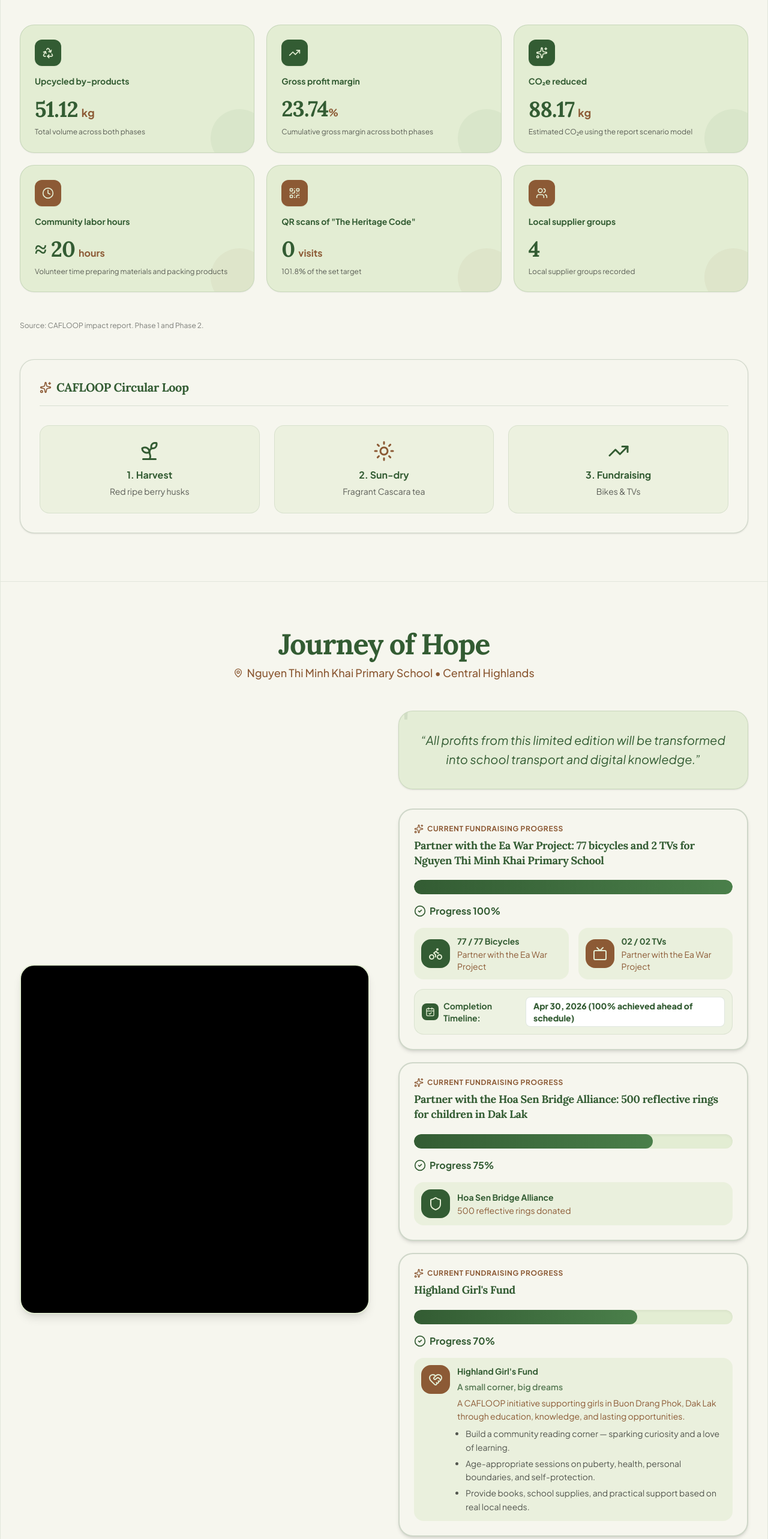
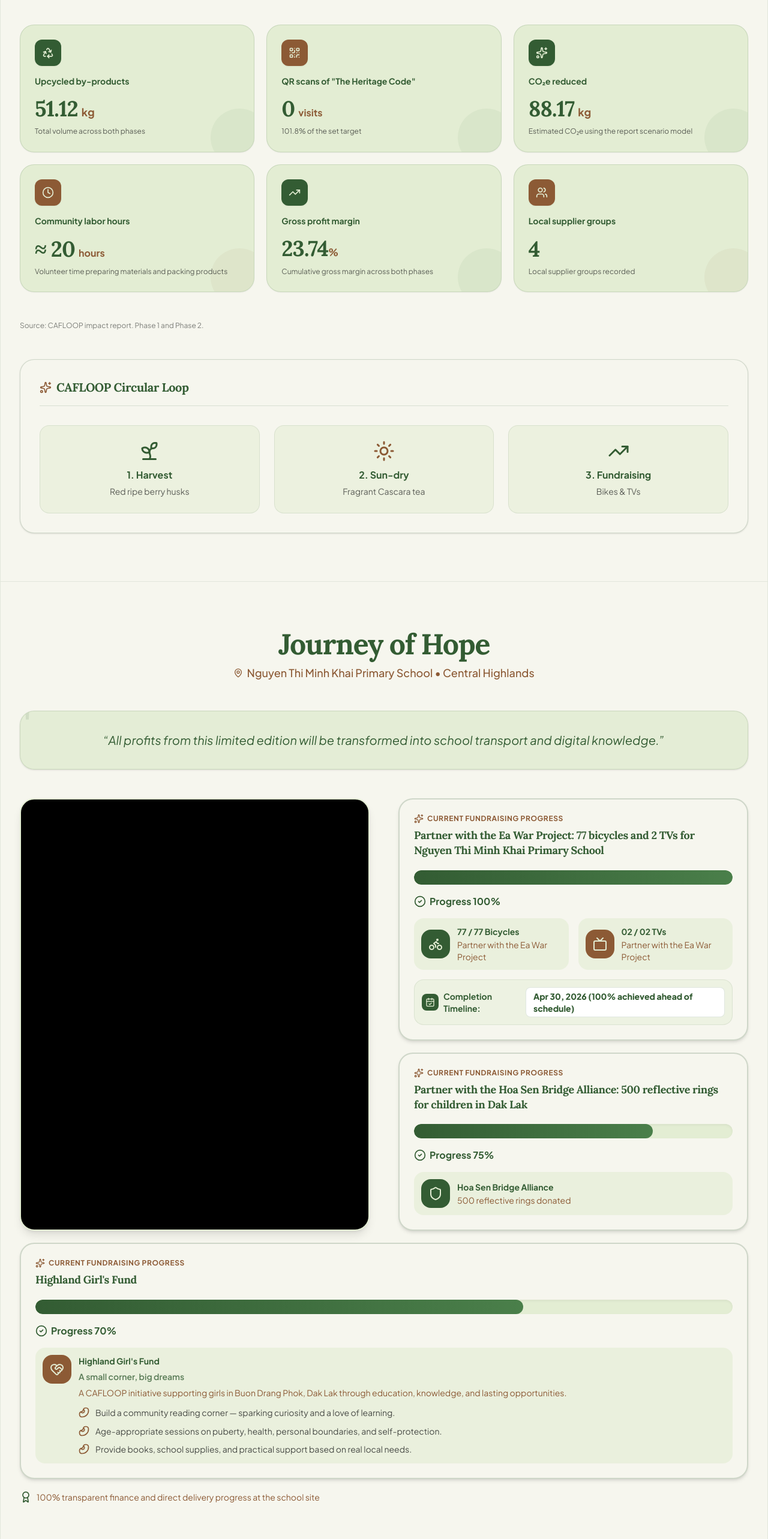
Before and after one commit to BachAn1205/cafloop-from-husk-to-hope, a React (Vite) app: page / in a window 1280 px wide. Shown: the part 1055-3621 px from the top of the page at 60% size. Built offline with nearby package versions, Linux system fonts and the light colour scheme; no server answers; the database is empty.

Commit message:
refactor: update ESGSection to track and display QR scan visits, swap card content, and enhance styling

```diff
--- a/src/components/ESGSection.tsx
+++ b/src/components/ESGSection.tsx
@@ -81,9 +81,9 @@ export function ESGSection() {
             </div>
           </motion.div>
 
-          {/* Card 2: Vỏ cà phê tái chế (500kg) */}
+          {/* Card 2: Lượt quét mã QR */}
           <motion.div
-            id="card-esg-recycled-husk"
+            id="card-esg-qr-scans"
             initial={{ opacity: 0, y: 20 }}
             whileInView={{ opacity: 1, y: 0 }}
             viewport={{ once: true, margin: '-30px' }}
@@ -95,25 +95,31 @@ export function ESGSection() {
 
             <div>
               <div className="mb-4">
-                <div className="w-11 h-11 rounded-xl bg-[#335C33] text-[#F6F6EE] flex items-center justify-center shadow-xs">
-                  <TrendingUp className="w-5 h-5 text-[#E3EDD3]" />
+                <div className="w-11 h-11 rounded-xl bg-[#8C5A35] text-[#F6F6EE] flex items-center justify-center shadow-xs">
+                  <QrCode className="w-5 h-5 text-[#E3EDD3]" />
                 </div>
               </div>
 
               <p className="text-xs md:text-sm font-bold text-[#335C33] leading-snug mb-2">
-                {t('esgCardHuskTitle')}
+                {t('esgCardQRTitle')}
               </p>
             </div>
 
             <div className="relative z-10 mt-2">
               <div className="flex items-baseline gap-1.5">
                 <span className="text-2xl md:text-3xl lg:text-4xl font-extrabold text-[#335C33] tracking-tight font-serif">
-                  {language === 'vi' ? '23,74' : '23.74'}
-                  <span className="text-base md:text-lg font-bold text-[#8C5A35]">%</span>
+                  {qrVisitCount === null ? (
+                    '0'
+                  ) : (
+                    <AnimatedCounter to={qrVisitCount} duration={2.0} />
+                  )}
+                </span>
+                <span className="text-sm md:text-base font-bold text-[#8C5A35]">
+                  {language === 'vi' ? 'lượt' : 'visits'}
                 </span>
               </div>
               <p className="text-[11px] md:text-xs text-[#2C2E2B]/75 mt-2 leading-relaxed">
-                {t('esgCardHuskDesc')}
+                {t('esgCardQRDesc')}
               </p>
             </div>
           </motion.div>
@@ -194,9 +200,9 @@ export function ESGSection() {
             </div>
           </motion.div>
 
-          {/* Card 5: Lượt quét mã QR truy cập trang web - Nền icon màu nâu */}
+          {/* Card 5: Biên lợi nhuận gộp */}
           <motion.div
-            id="card-esg-qr-scans"
+            id="card-esg-recycled-husk"
             initial={{ opacity: 0, y: 20 }}
             whileInView={{ opacity: 1, y: 0 }}
             viewport={{ once: true, margin: '-30px' }}
@@ -204,35 +210,29 @@ export function ESGSection() {
             whileHover={{ y: -4 }}
             className="bg-[#E3EDD3] rounded-2xl md:rounded-3xl p-5 md:p-6 shadow-xs border border-[#335C33]/15 flex flex-col justify-between transition-[box-shadow,transform] duration-300 hover:shadow-lg relative overflow-hidden group cursor-default"
           >
-            <div className="absolute -bottom-6 -right-6 w-24 h-24 bg-[#8C5A35]/5 rounded-full pointer-events-none group-hover:scale-125 transition-transform duration-500" />
+            <div className="absolute -bottom-6 -right-6 w-24 h-24 bg-[#335C33]/5 rounded-full pointer-events-none group-hover:scale-125 transition-transform duration-500" />
 
             <div>
               <div className="mb-4">
-                <div className="w-11 h-11 rounded-xl bg-[#8C5A35] text-[#F6F6EE] flex items-center justify-center shadow-xs">
-                  <QrCode className="w-5 h-5 text-[#E3EDD3]" />
+                <div className="w-11 h-11 rounded-xl bg-[#335C33] text-[#F6F6EE] flex items-center justify-center shadow-xs">
+                  <TrendingUp className="w-5 h-5 text-[#E3EDD3]" />
                 </div>
               </div>
 
               <p className="text-xs md:text-sm font-bold text-[#335C33] leading-snug mb-2">
-                {t('esgCardQRTitle')}
+                {t('esgCardHuskTitle')}
               </p>
             </div>
 
             <div className="relative z-10 mt-2">
               <div className="flex items-baseline gap-1.5">
                 <span className="text-2xl md:text-3xl lg:text-4xl font-extrabold text-[#335C33] tracking-tight font-serif">
-                  {qrVisitCount === null ? (
-                    '0'
-                  ) : (
-                    <AnimatedCounter to={qrVisitCount} duration={2.0} />
-                  )}
-                </span>
-                <span className="text-sm md:text-base font-bold text-[#8C5A35]">
-                  {language === 'vi' ? 'lượt' : 'visits'}
+                  {language === 'vi' ? '23,74' : '23.74'}
+                  <span className="text-base md:text-lg font-bold text-[#8C5A35]">%</span>
                 </span>
               </div>
               <p className="text-[11px] md:text-xs text-[#2C2E2B]/75 mt-2 leading-relaxed">
-                {t('esgCardQRDesc')}
+                {t('esgCardHuskDesc')}
               </p>
             </div>
           </motion.div>
--- a/src/components/ImpactSection.tsx
+++ b/src/components/ImpactSection.tsx
@@ -1,6 +1,6 @@
 import { useRef, useState, type ReactNode } from 'react';
 import { motion, useInView } from 'motion/react';
-import { Bike, Tv, MapPin, CheckCircle2, Sparkles, Award, CalendarCheck, Shield, HeartHandshake } from 'lucide-react';
+import { Bike, Tv, MapPin, CheckCircle2, Sparkles, Award, CalendarCheck, Shield, HeartHandshake, Bean } from 'lucide-react';
 import YouTube from 'react-youtube';
 import { AnimatedCounter } from './AnimatedCounter';
 import { useLanguage } from '../utils/LanguageContext';
@@ -12,11 +12,13 @@ function FundProgressCard({
   percent,
   title,
   delay,
+  className = '',
   children,
 }: {
   percent: number;
   title: string;
   delay: number;
+  className?: string;
   children: ReactNode;
 }) {
   const ref = useRef<HTMLDivElement>(null);
@@ -30,7 +32,7 @@ function FundProgressCard({
       whileInView={{ opacity: 1, y: 0 }}
       viewport={{ once: true, margin: '-30px' }}
       transition={{ duration: 0.5, delay, ease: EASE_NATURAL }}
-      className="bg-[#F6F6EE] border-2 border-[#335C33]/20 rounded-2xl md:rounded-3xl p-5 md:p-6 shadow-md"
+      className={`bg-[#F6F6EE] border-2 border-[#335C33]/20 rounded-2xl md:rounded-3xl p-5 md:p-6 shadow-md ${className}`}
     >
       <div className="mb-4 md:mb-5">
         <span className="text-[11px] md:text-xs font-bold uppercase tracking-wider text-[#8C5A35] flex items-center gap-1.5 mb-2">
@@ -102,8 +104,23 @@ export function ImpactSection() {
           </div>
         </motion.div>
 
-        {/* Desktop Split Screen Grid */}
-        <div className="grid grid-cols-1 lg:grid-cols-2 gap-8 lg:gap-12 items-center">
+        <motion.div
+          initial={{ opacity: 0, y: 14 }}
+          whileInView={{ opacity: 1, y: 0 }}
+          viewport={{ once: true, margin: '-30px' }}
+          transition={{ duration: 0.5, delay: 0.12, ease: EASE_NATURAL }}
+          className="bg-[#E3EDD3]/90 rounded-2xl md:rounded-3xl p-5 md:p-8 border border-[#335C33]/15 shadow-sm relative overflow-hidden mb-8 lg:mb-12"
+        >
+          <div className="absolute -top-4 -left-2 text-[80px] leading-none text-[#335C33]/10 font-serif pointer-events-none">
+            "
+          </div>
+          <p id="impact-copy-text" className="text-base md:text-lg lg:text-xl text-[#335C33] font-medium leading-relaxed text-center relative z-10 italic">
+            {t('impactQuote')}
+          </p>
+        </motion.div>
+
+        {/* Video spans the first two partner cards; Highland fund sits below them */}
+        <div id="progress-container" className="grid grid-cols-1 lg:grid-cols-2 gap-x-8 lg:gap-x-12 gap-y-4 md:gap-y-5 items-stretch">
 
           {/* Left Column: Heartwarming Video */}
           <motion.div
@@ -111,7 +128,7 @@ export function ImpactSection() {
             whileInView={{ opacity: 1, scale: 1 }}
             viewport={{ once: true, margin: '-30px' }}
             transition={{ duration: 0.6, delay: 0.08, ease: EASE_NATURAL }}
-            className="relative rounded-2xl md:rounded-3xl overflow-hidden shadow-lg border-2 border-[#E3EDD3] aspect-[4/3] lg:aspect-square w-full group bg-black"
+            className="relative rounded-2xl md:rounded-3xl overflow-hidden shadow-lg border-2 border-[#E3EDD3] aspect-[4/3] lg:aspect-auto lg:row-span-2 lg:row-start-1 lg:h-full w-full min-h-0 group bg-black"
           >
             <YouTube
               videoId="ZK2En3NWqTY"
@@ -134,27 +151,6 @@ export function ImpactSection() {
             />
           </motion.div>
 
-          {/* Right Column: Copy & Progress */}
-          <div className="flex flex-col gap-6 md:gap-8">
-
-            {/* Core Social Impact Copy */}
-            <motion.div
-              initial={{ opacity: 0, y: 14 }}
-              whileInView={{ opacity: 1, y: 0 }}
-              viewport={{ once: true, margin: '-30px' }}
-              transition={{ duration: 0.5, delay: 0.12, ease: EASE_NATURAL }}
-              className="bg-[#E3EDD3]/90 rounded-2xl md:rounded-3xl p-5 md:p-8 border border-[#335C33]/15 shadow-sm relative overflow-hidden"
-            >
-              {/* Decorative quote mark */}
-              <div className="absolute -top-4 -left-2 text-[80px] leading-none text-[#335C33]/10 font-serif pointer-events-none">
-                "
-              </div>
-              <p id="impact-copy-text" className="text-base md:text-lg lg:text-xl text-[#335C33] font-medium leading-relaxed md:leading-relaxed text-center relative z-10 italic">
-                {t('impactQuote')}
-              </p>
-            </motion.div>
-
-            <div id="progress-container" className="flex flex-col gap-4 md:gap-5">
               <FundProgressCard percent={100} title={t('impactTargetTitle')} delay={0.12}>
                 <div className="grid grid-cols-2 gap-3 md:gap-4">
                   <div className="flex items-center gap-3 p-2.5 md:p-3 rounded-xl md:rounded-2xl bg-[#E3EDD3]/60">
@@ -201,7 +197,7 @@ export function ImpactSection() {
                 </div>
               </FundProgressCard>
 
-              <FundProgressCard percent={70} title={t('impactHighlandFrameTitle')} delay={0.24}>
+              <FundProgressCard percent={70} title={t('impactHighlandFrameTitle')} delay={0.24} className="lg:col-span-2">
                 <div className="flex items-start gap-3 p-2.5 md:p-3 rounded-xl md:rounded-2xl bg-[#E3EDD3]/60">
                   <div className="w-10 h-10 md:w-12 md:h-12 rounded-xl md:rounded-2xl bg-[#8C5A35] flex items-center justify-center flex-shrink-0">
                     <HeartHandshake className="w-5 h-5 md:w-6 md:h-6 text-[#E3EDD3]" />
@@ -210,15 +206,17 @@ export function ImpactSection() {
                     <p className="text-xs md:text-sm font-bold text-[#335C33]">{t('impactHighlandFundTitle')}</p>
                     <p className="text-xs md:text-sm font-semibold text-[#335C33]/80">{t('impactHighlandFundSubtitle')}</p>
                     <p className="text-xs md:text-sm text-[#8C5A35] leading-relaxed">{t('impactHighlandFundDesc')}</p>
-                    <ul className="text-xs md:text-sm text-[#2C2E2B]/80 leading-relaxed space-y-1 list-disc pl-3.5">
-                      <li>{t('impactHighlandFundGoal1')}</li>
-                      <li>{t('impactHighlandFundGoal2')}</li>
-                      <li>{t('impactHighlandFundGoal3')}</li>
+                    <ul className="space-y-2 pt-1">
+                      {[t('impactHighlandFundGoal1'), t('impactHighlandFundGoal2'), t('impactHighlandFundGoal3')].map((goal) => (
+                        <li key={goal} className="flex items-start gap-2.5 text-xs md:text-sm text-[#2C2E2B]/85 leading-relaxed">
+                          <Bean className="w-4 h-4 md:w-[18px] md:h-[18px] mt-0.5 shrink-0 text-[#8C5A35]" strokeWidth={2.25} />
+                          <span>{goal}</span>
+                        </li>
+                      ))}
                     </ul>
                   </div>
                 </div>
               </FundProgressCard>
-            </div>
 
             {/* Mission note */}
             <motion.div
@@ -226,13 +224,12 @@ export function ImpactSection() {
               whileInView={{ opacity: 1, y: 0 }}
               viewport={{ once: true, margin: '-30px' }}
               transition={{ duration: 0.4, delay: 0.25, ease: EASE_NATURAL }}
-              className="flex items-center justify-center lg:justify-start gap-2 text-xs md:text-sm text-[#8C5A35]"
+              className="lg:col-span-2 flex items-center justify-center lg:justify-start gap-2 text-xs md:text-sm text-[#8C5A35]"
             >
               <Award className="w-4 h-4 md:w-5 md:h-5 text-[#335C33]" />
               <span>{t('impactTransparency')}</span>
             </motion.div>
 
-          </div>
         </div>
 
       </div>
```
